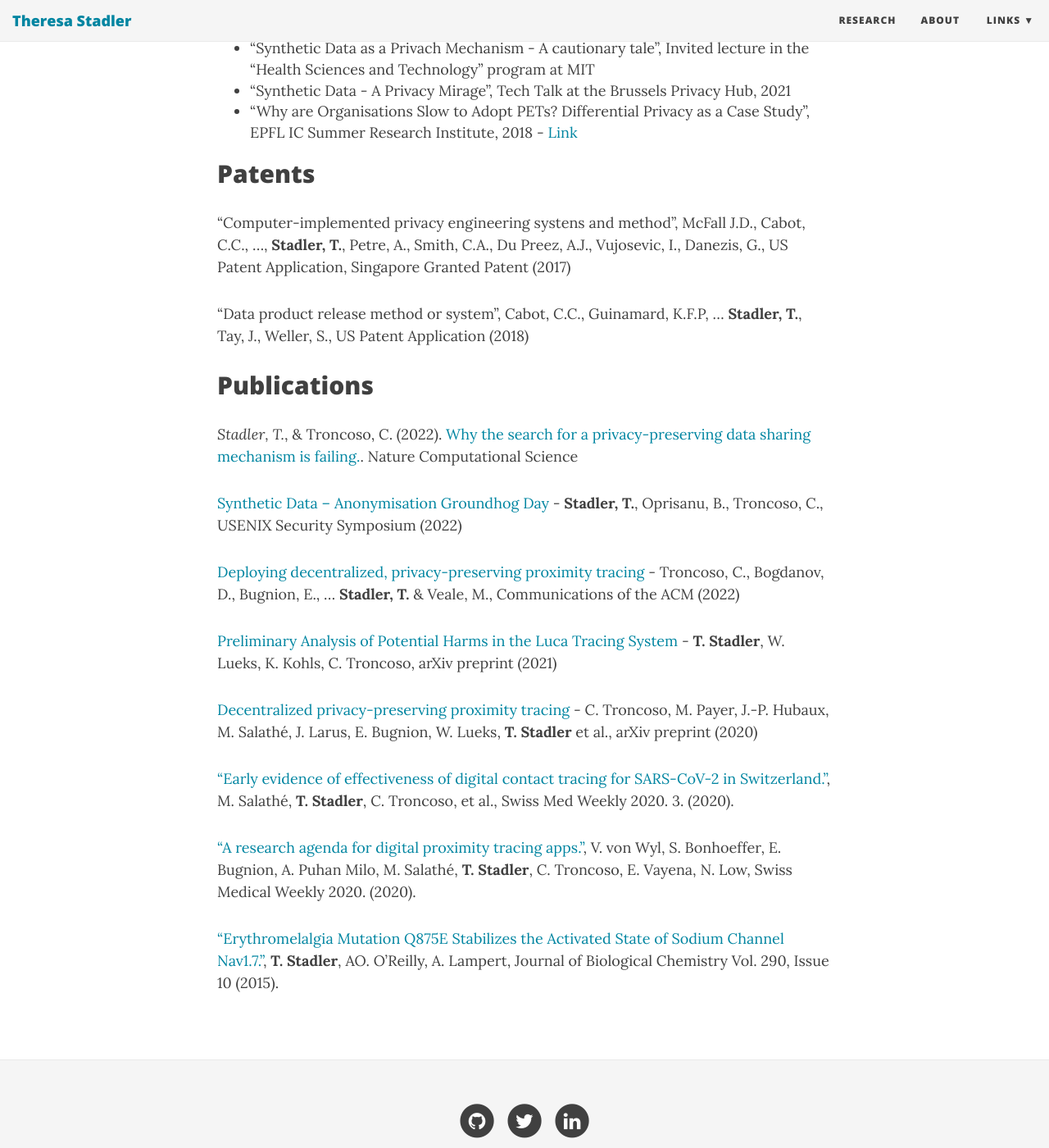
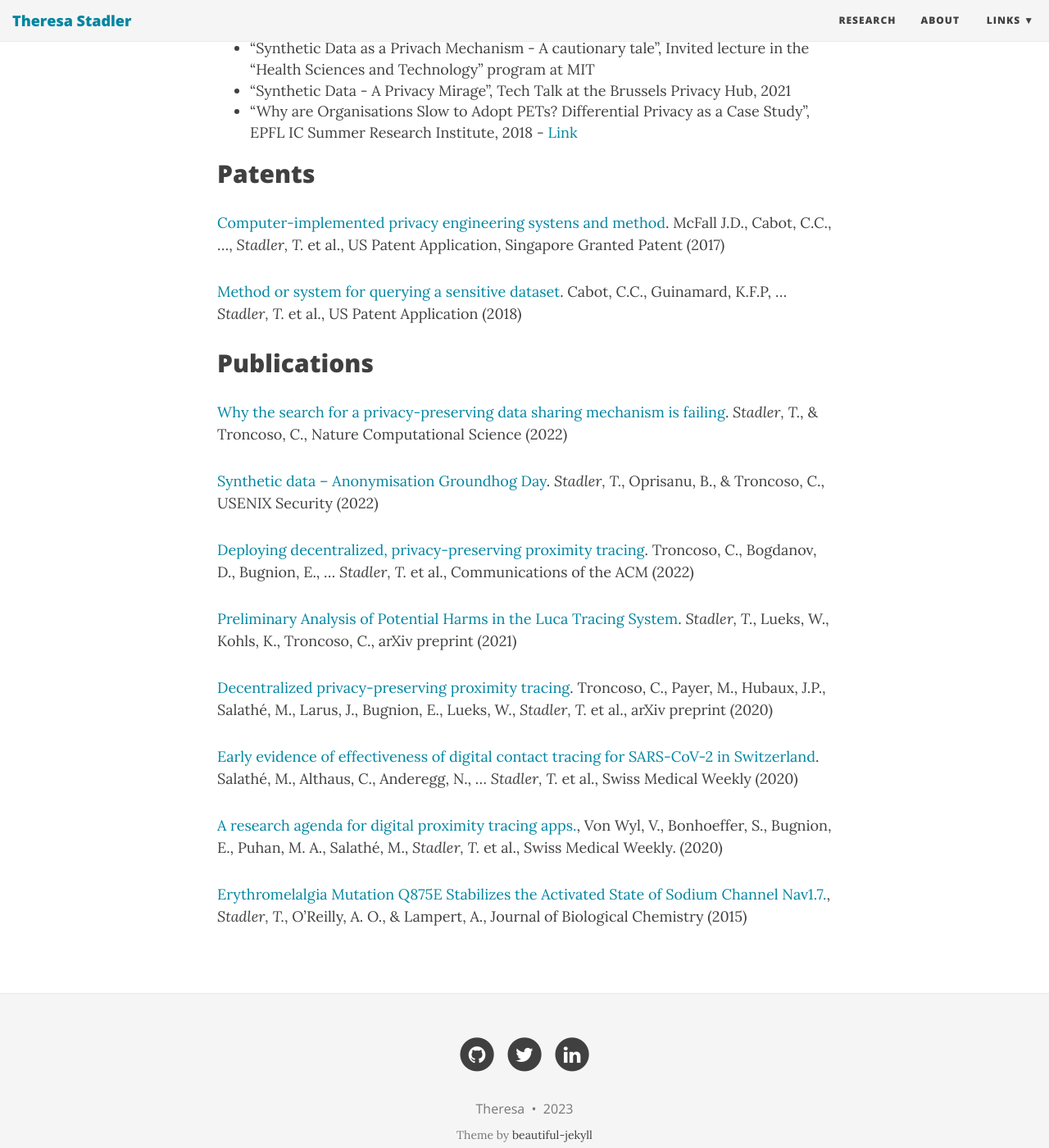
Before and after one commit to reslbesl/theresa.github.io, a Jekyll site: the page built from aboutme.md, in a window 1280 px wide and 1400 px high, scrolled down 1463 px. Shown: the whole window at 82% size. Built offline with Jekyll 4.4.1, drawn with Linux system fonts in a browser that asks for light colours; nearby versions of some CDN libraries.

Commit message:
Reformat

```diff
--- a/aboutme.md
+++ b/aboutme.md
@@ -44,25 +44,25 @@ Featured Invited Talks
 
 Patents
 ---
-"Computer-implemented privacy engineering systens and method", McFall J.D., Cabot, C.C., ..., **Stadler, T.**, Petre, A., Smith, C.A., Du Preez, A.J., Vujosevic, I.,  Danezis, G., US Patent Application, Singapore Granted Patent (2017)
+[Computer-implemented privacy engineering systens and method](https://patents.google.com/patent/US20200327252A1/en). McFall J.D., Cabot, C.C., ..., *Stadler, T.* et al., US Patent Application, Singapore Granted Patent (2017)
 
-"Data product release method or system", Cabot, C.C., Guinamard, K.F.P, ... **Stadler, T.**, Tay, J., Weller, S., US Patent Application (2018)
+[Method or system for querying a sensitive dataset](https://patents.google.com/patent/US20220277097A1/en). Cabot, C.C., Guinamard, K.F.P, ... *Stadler, T.* et al., US Patent Application (2018)
 
 Publications
 ---
 
-*Stadler, T.*, & Troncoso, C. (2022). [Why the search for a privacy-preserving data sharing mechanism is failing.](https://www.nature.com/articles/s43588-022-00236-x). Nature Computational Science
+[Why the search for a privacy-preserving data sharing mechanism is failing](https://www.nature.com/articles/s43588-022-00236-x). *Stadler, T.*, & Troncoso, C., Nature Computational Science (2022)
 
-[Synthetic Data – Anonymisation Groundhog Day](https://www.usenix.org/system/files/sec22-stadler.pdf) - **Stadler, T.**, Oprisanu, B., Troncoso, C., USENIX Security Symposium (2022)
+[Synthetic data – Anonymisation Groundhog Day](https://www.usenix.org/system/files/sec22-stadler.pdf). *Stadler, T.*, Oprisanu, B., & Troncoso, C., USENIX Security (2022)
 
-[Deploying decentralized, privacy-preserving proximity tracing](https://dl.acm.org/doi/abs/10.1145/3524107) - Troncoso, C., Bogdanov, D., Bugnion, E., ... **Stadler, T.** & Veale, M., Communications of the ACM (2022)
+[Deploying decentralized, privacy-preserving proximity tracing](https://dl.acm.org/doi/abs/10.1145/3524107). Troncoso, C., Bogdanov, D., Bugnion, E., ... *Stadler, T.* et al., Communications of the ACM (2022)
 
-[Preliminary Analysis of Potential Harms in the Luca Tracing  System](https://arxiv.org/pdf/2103.11958.pdf) - **T. Stadler**, W. Lueks, K. Kohls, C. Troncoso, arXiv preprint (2021)
+[Preliminary Analysis of Potential Harms in the Luca Tracing  System](https://arxiv.org/pdf/2103.11958.pdf). *Stadler, T.*, Lueks, W., Kohls, K., Troncoso, C., arXiv preprint (2021)
 
-[Decentralized privacy-preserving proximity tracing](https://arxiv.org/pdf/2005.12273) - C. Troncoso, M. Payer, J.-P. Hubaux, M. Salathé, J. Larus, E. Bugnion, W. Lueks, **T. Stadler** et al., arXiv preprint (2020)
+[Decentralized privacy-preserving proximity tracing](https://arxiv.org/pdf/2005.12273). Troncoso, C., Payer, M., Hubaux, J.P., Salathé, M., Larus, J., Bugnion, E., Lueks, W., *Stadler, T.* et al., arXiv preprint (2020)
 
-["Early evidence of effectiveness of digital contact tracing for SARS-CoV-2 in Switzerland."](https://www.medrxiv.org/content/10.1101/2020.09.07.20189274v3), M. Salathé, **T. Stadler**, C. Troncoso, et al., Swiss Med Weekly 2020. 3. (2020).
+[Early evidence of effectiveness of digital contact tracing for SARS-CoV-2 in Switzerland](https://www.medrxiv.org/content/10.1101/2020.09.07.20189274v3). Salathé, M., Althaus, C., Anderegg, N., ... *Stadler, T.* et al., Swiss Medical Weekly (2020)
 
-["A research agenda for digital proximity tracing apps."](https://www.research-collection.ethz.ch/bitstream/handle/20.500.11850/428474/3/smw_2020_20324.pdf), V. von Wyl, S. Bonhoeffer, E. Bugnion, A. Puhan Milo, M. Salathé, **T. Stadler**, C. Troncoso, E. Vayena, N. Low, Swiss Medical Weekly 2020. (2020).
+[A research agenda for digital proximity tracing apps.](https://www.research-collection.ethz.ch/bitstream/handle/20.500.11850/428474/3/smw_2020_20324.pdf), Von Wyl, V., Bonhoeffer, S., Bugnion, E., Puhan, M. A., Salathé, M., *Stadler, T.* et al., Swiss Medical Weekly. (2020)
 
-["Erythromelalgia Mutation Q875E Stabilizes the Activated State of Sodium Channel Nav1.7."](https://www.jbc.org/article/S0021-9258(19)46771-9/abstract), **T. Stadler**, AO. O’Reilly, A. Lampert, Journal of Biological Chemistry Vol. 290, Issue 10 (2015).
+[Erythromelalgia Mutation Q875E Stabilizes the Activated State of Sodium Channel Nav1.7.](https://www.jbc.org/article/S0021-9258(19)46771-9/abstract), *Stadler, T.*, O'Reilly, A. O., & Lampert, A., Journal of Biological Chemistry (2015)
```
